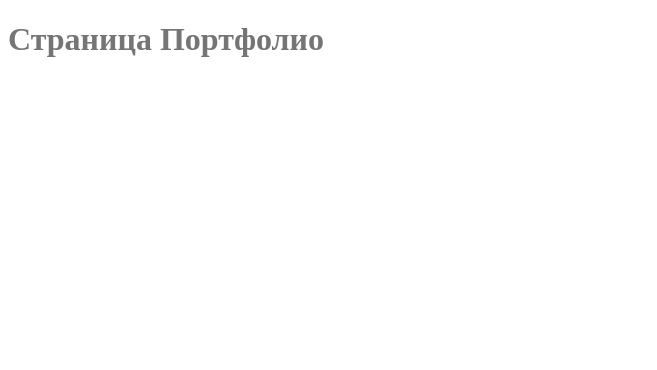
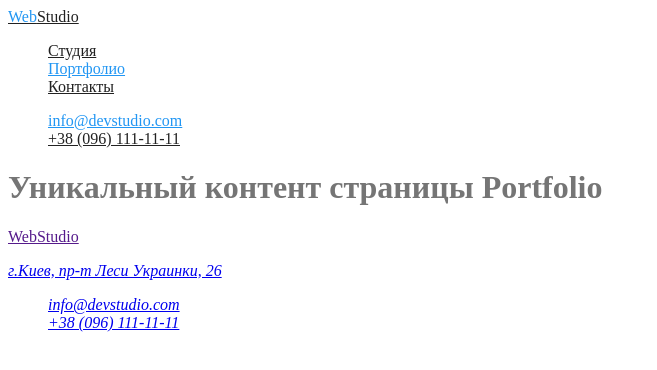
Before and after one commit to Vladyslav-ux/goit-markup-hw-02, a plain HTML site: page portfolio.html in a window 1280 px wide. Shown: the whole page, without its empty margins (0-657 px from the left). Drawn offline with Linux system fonts and the light colour scheme.

Commit message:
portfolio актив

```diff
--- a/css/styles.css
+++ b/css/styles.css
@@ -58,6 +58,9 @@ ul {
  color: #2196F3;
 }
 
+.site-nav .link.current {
+    color: var(--accent-color);
+}
 
 /* Hero */
 .hero-title{
--- a/portfolio.html
+++ b/portfolio.html
@@ -8,5 +8,40 @@
     <link rel="stylesheet" href="./css/styles.css"/>
 </head>
 <body>
-<h1>Страница Портфолио</h1>
+        <!--Шапка сайта, логотип-->
+    <header class="header-section">
+        <nav>
+    <a lang="en" href="./index.html" class="logo link">
+    <span class="logo-title">Web</span><span class="logo">Studio</span>
+    </a>
+
+
+
+    </a>
+  <ul class="site-nav list" >
+    <li><a href="./index.html" class="logo link"><span class="link">Студия</span></a></li>
+    <li><a href="./portfolio.html" class="link current">Портфолио</a></li>
+    <li><a href="" class="link">Контакты</a></li>
+</ul>
+</nav>
+<ul class="site-nav list" >
+    <li><a href="mailto:info@devstudio.com" class="logo-title">info@devstudio.com</a></li>
+    <li><a href="tel:+380961111111" class="logo link">+38 (096) 111-11-11</a></li>
+</ul>
+</header>
+<h1>Уникальный контент страницы Portfolio</h1>
+<!--Подвал страницы-->
+<footer>
+    <p>
+    <a href="" lang="en">WebStudio</a>
+    </p>
+    <address>
+             <a href="https://goo.gl/maps/vtAB4Na1tvLeZWPZ9">г.Киев, пр-т Леси Украинки, 26</a>
+    <ul>
+        <li><a href=“mailto:info@devstudio.com”>info@devstudio.com</a></li>
+        <li><a href=“tel:+380961111111”>+38 (096) 111-11-11</a></li>
+    </ul>
+</address>
+</footer>
 </body>
+</html>
```
Also changed, not shown: index.html (+1 -1 lines).
